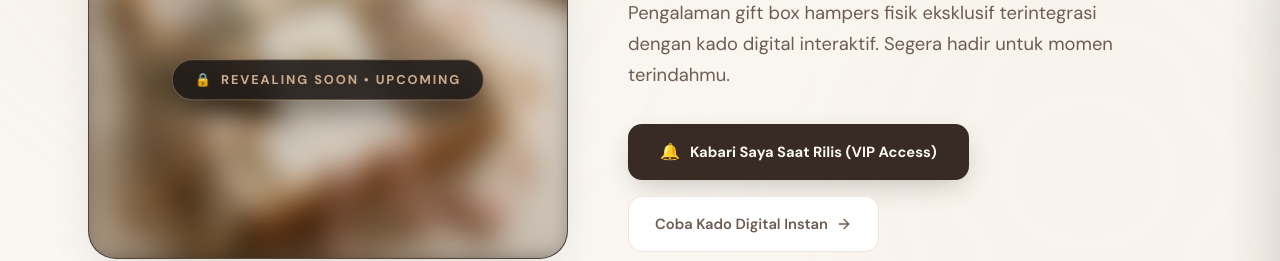
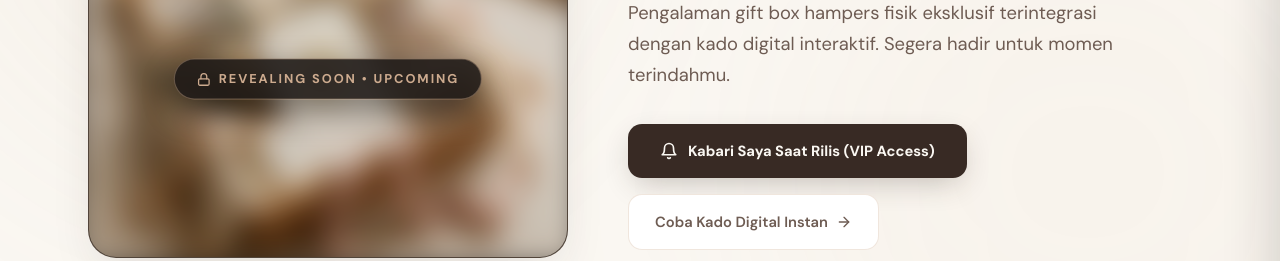
Before and after one commit to detectivecrewze/for-you-always, a Next.js app: page /catalog/unbox-the-memory in a window 1280 px wide. Shown: the part 388-649 px from the top of the page. Built offline with nearby package versions, Linux system fonts and the light colour scheme.

Commit message:
style(catalog): replace all raw emojis with clean SVG icons on unbox-the-memory page

```diff
--- a/app/(landing)/catalog/unbox-the-memory/page.tsx
+++ b/app/(landing)/catalog/unbox-the-memory/page.tsx
@@ -83,7 +83,7 @@ export default function UnboxTheMemoryPage() {
             title: "Invitation Edition",
             subtitle: "Undangan Kencan Digital Interaktif",
             desc: "Tiket undangan kencan spesial dengan pilihan aktivitas interaktif, lokasi, dan tanggal kencan manis.",
-            badge: "New Release ✨",
+            badge: "New Release",
             color: "#e8789a",
             previewUrl: "/catalog/invitation",
             imageSrc: "https://cdn.for-you-always.my.id/1782232677562-8sosah.webp"
@@ -218,7 +218,10 @@ export default function UnboxTheMemoryPage() {
                                 whiteSpace: "nowrap",
                                 boxShadow: "0 12px 32px rgba(0,0,0,0.4)"
                             }}>
-                                <span style={{ fontSize: 13 }}>🔒</span>
+                                <svg width="14" height="14" viewBox="0 0 24 24" fill="none" stroke="currentColor" strokeWidth="2.2" strokeLinecap="round" strokeLinejoin="round">
+                                    <rect x="3" y="11" width="18" height="11" rx="2" ry="2" />
+                                    <path d="M7 11V7a5 5 0 0 1 10 0v4" />
+                                </svg>
                                 <span>REVEALING SOON • UPCOMING</span>
                             </div>
 
@@ -320,7 +323,10 @@ export default function UnboxTheMemoryPage() {
                                     e.currentTarget.style.backgroundColor = "#382a24";
                                 }}
                             >
-                                <span style={{ fontSize: 16 }}>🔔</span>
+                                <svg width="18" height="18" viewBox="0 0 24 24" fill="none" stroke="currentColor" strokeWidth="2.2" strokeLinecap="round" strokeLinejoin="round">
+                                    <path d="M18 8A6 6 0 0 0 6 8c0 7-3 9-3 9h18s-3-2-3-9" />
+                                    <path d="M13.73 21a2 2 0 0 1-3.46 0" />
+                                </svg>
                                 <span>Kabari Saya Saat Rilis (VIP Access)</span>
                             </a>
 
@@ -1056,7 +1062,11 @@ export default function UnboxTheMemoryPage() {
                             e.currentTarget.style.backgroundColor = "#cdab8f";
                         }}
                     >
-                        <span>🔔 Kabari Saya Saat Rilis (VIP Access)</span>
+                        <svg width="20" height="20" viewBox="0 0 24 24" fill="none" stroke="currentColor" strokeWidth="2.2" strokeLinecap="round" strokeLinejoin="round">
+                            <path d="M18 8A6 6 0 0 0 6 8c0 7-3 9-3 9h18s-3-2-3-9" />
+                            <path d="M13.73 21a2 2 0 0 1-3.46 0" />
+                        </svg>
+                        <span>Kabari Saya Saat Rilis (VIP Access)</span>
                     </a>
                 </div>
             </section>
```
